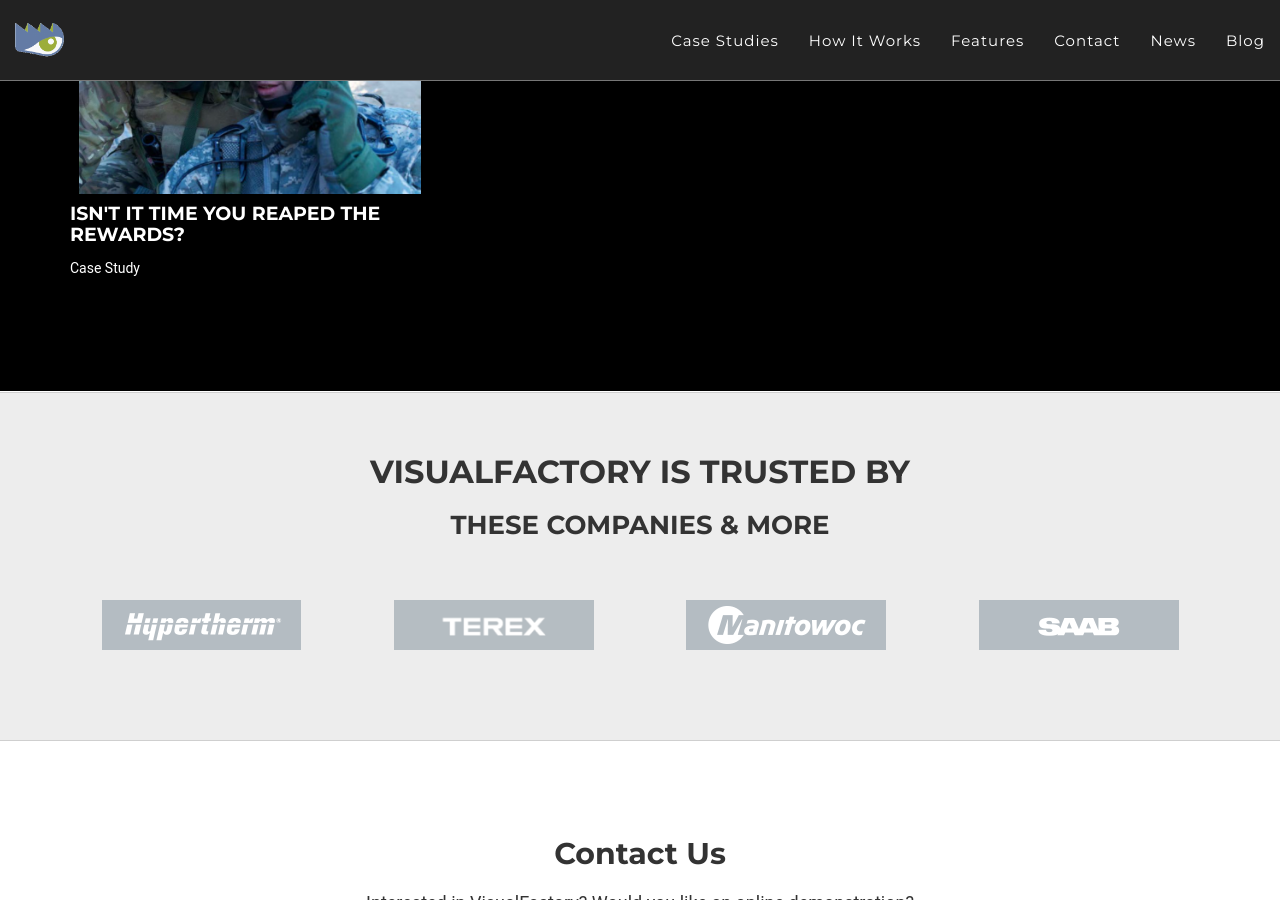
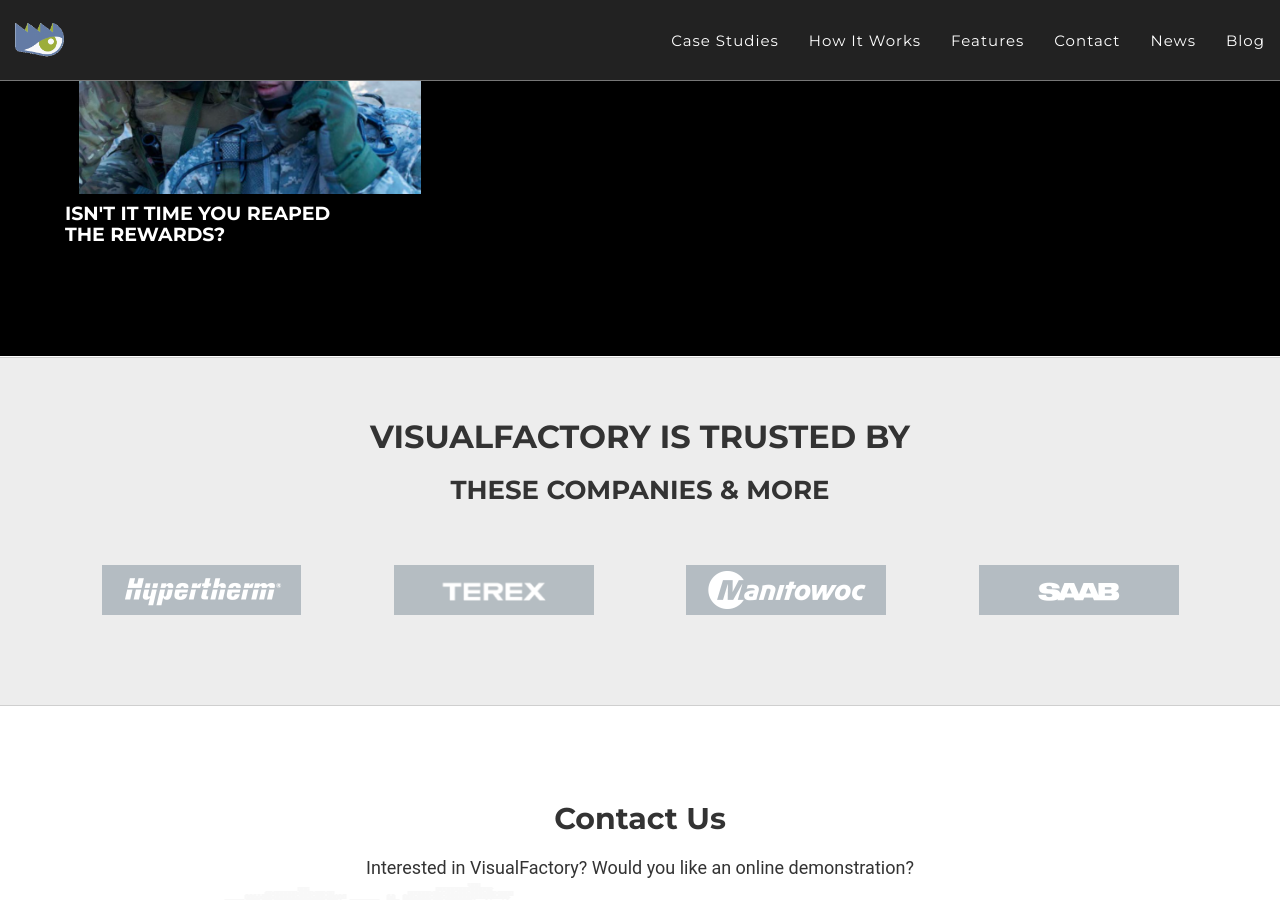
Before and after one commit to ASCNomuda/ascnomuda.github.io, a Jekyll site: the page built from index.html, in a window 1280 px wide and 900 px high, scrolled down 8342 px. Built offline with Jekyll 4.4.1, drawn with Linux system fonts in a browser that asks for light colours; some web fonts are replaced.

Commit message:
Add files via upload

```diff
--- a/_includes/blog.html
+++ b/_includes/blog.html
@@ -19,9 +19,8 @@
                         </div>
                         <img src="../img/portfolio/{{ post.thumbnail }}" class="img-responsive img-centered" alt="">
                     </a>
-                    <div class="portfolio-caption">
+                    <div class="portfolio-caption" style="width: 300px;margin-left: -5px;padding: 0;">
                         <h4>{{ post.title }}</h4>
-                        <p class="text-muted">{{ post.subtitle }}</p>
                     </div>
                 </div>
                 {% endfor %}
```
